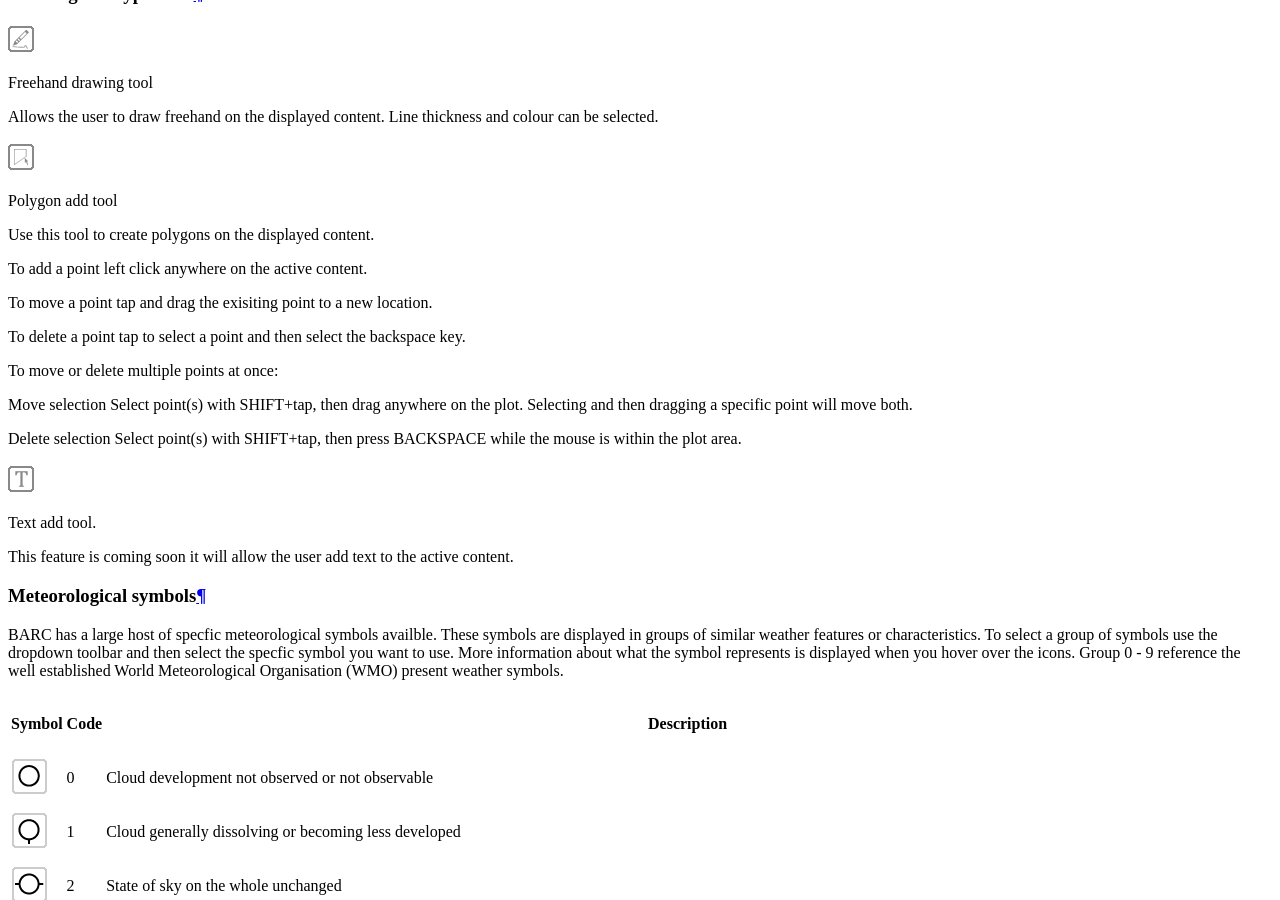
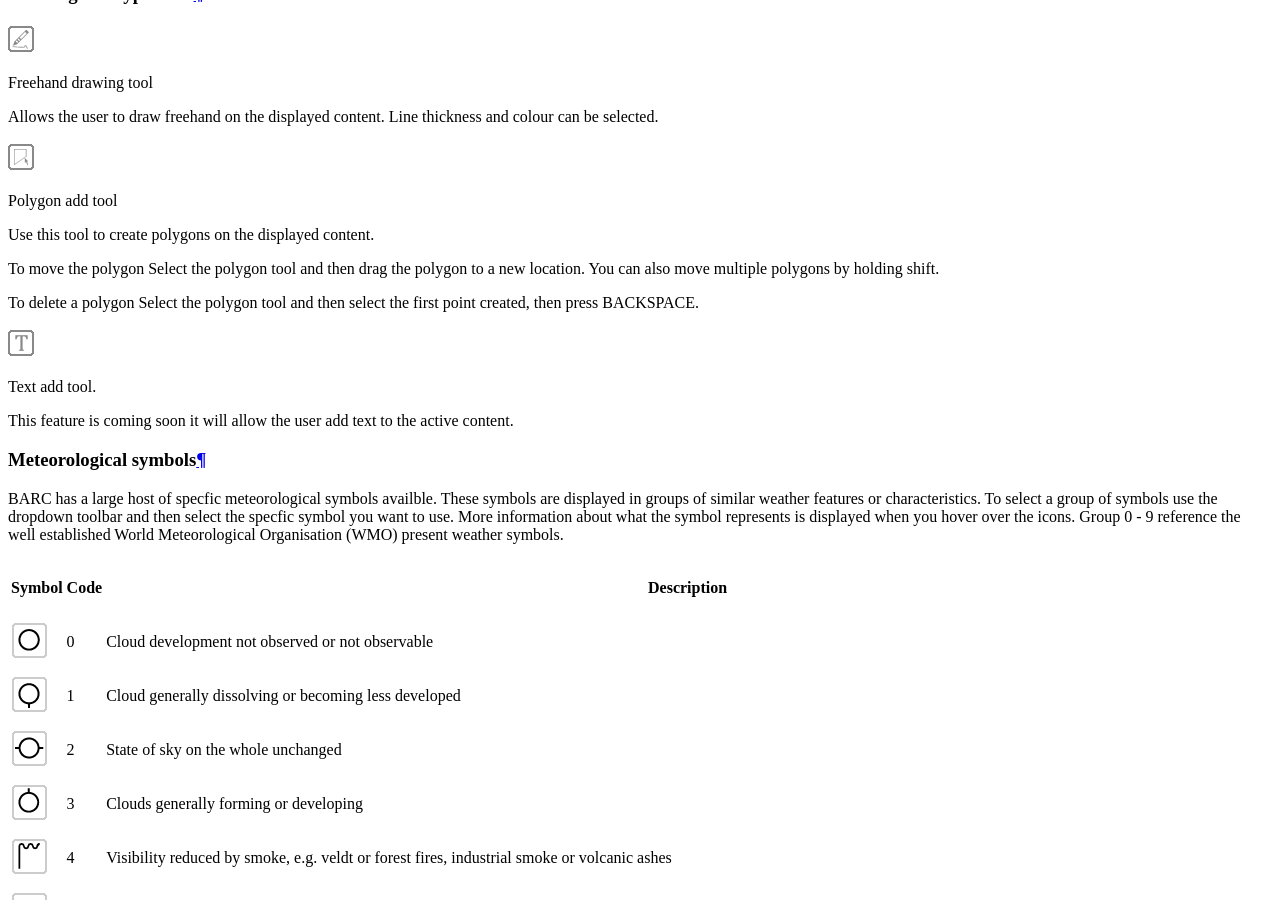
Before and after one commit to lecjlg/barc-docs, a Sphinx documentation site: the page built from docs/source/userguide.rst, in a window 1280 px wide and 900 px high, scrolled down 1488 px. Built offline with Sphinx 7.4.7, drawn with Linux system fonts in a browser that asks for light colours.

Commit message:
edited the docs for the polygon create tool

```diff
--- a/docs/source/userguide.rst
+++ b/docs/source/userguide.rst
@@ -105,19 +105,11 @@ Polygon add tool
 
 Use this tool to create polygons on the displayed content.
 
-To add a point left click anywhere on the active content.
+To move the polygon
+Select the polygon tool and then drag the polygon to a new location. You can also move multiple polygons by holding shift.
 
-To move a point tap and drag the exisiting point to a new location.
-
-To delete a point tap to select a point and then select the backspace key.
-
-To move or delete multiple points at once:
-
-Move selection
-Select point(s) with SHIFT+tap, then drag anywhere on the plot. Selecting and then dragging a specific point will move both.
-
-Delete selection
-Select point(s) with SHIFT+tap, then press BACKSPACE while the mouse is within the plot area.
+To delete a polygon
+Select the polygon tool and then select the first point created, then press BACKSPACE.
 
 
 .. image:: /images/textadd.png
```
